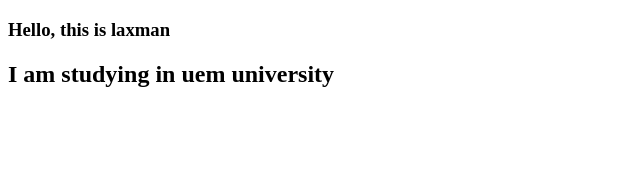
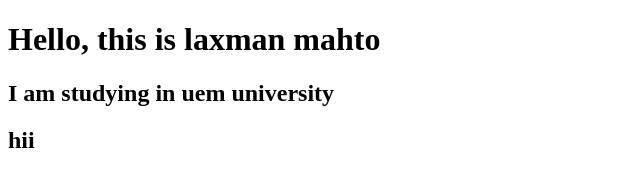
Before and after one commit to Laxman-Mahto/gitdemo, a plain HTML site: page index.html in a window 1280 px wide. Shown: the whole page, without its empty margins (0-640 px from the left). Drawn offline with Linux system fonts and the light colour scheme.

Commit message:
added one heading tag

```diff
--- a/index.html
+++ b/index.html
@@ -7,8 +7,9 @@
     <link rel="stylesheet" href="style.css">
 </head>
 <body>
-    <h3> Hello, this is laxman </h3>
+    <h1> Hello, this is laxman mahto </h1>
     <h2>I am studying in uem university</h2>
+    <h2>hii</h2>
 
 </body>
 </html>
```
